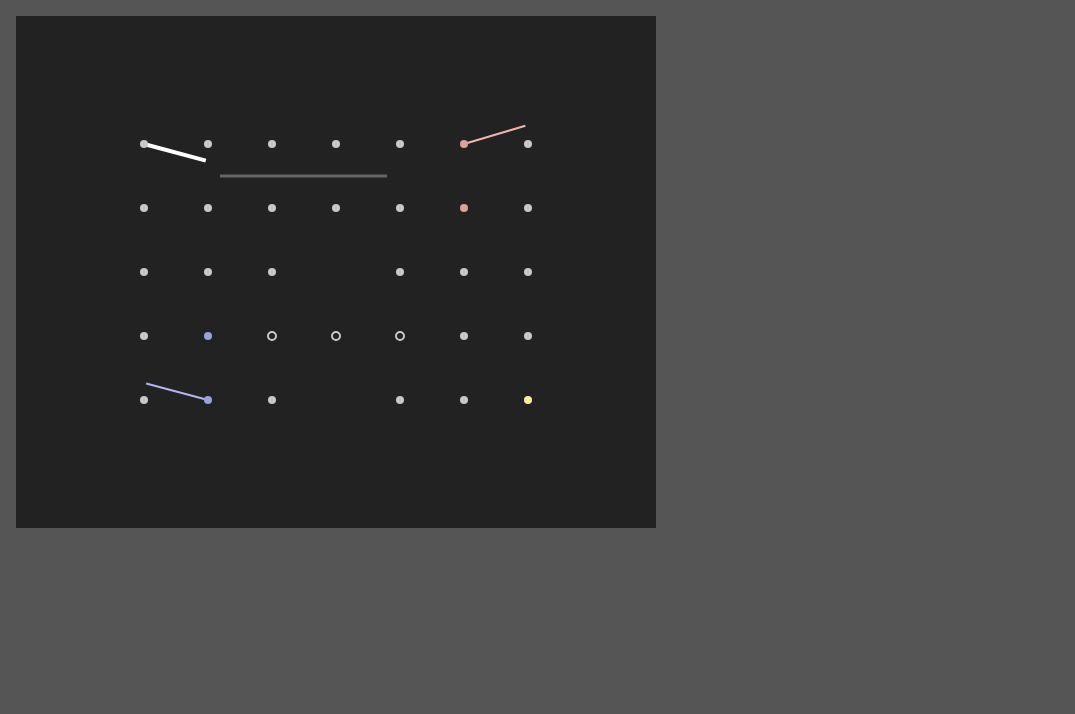
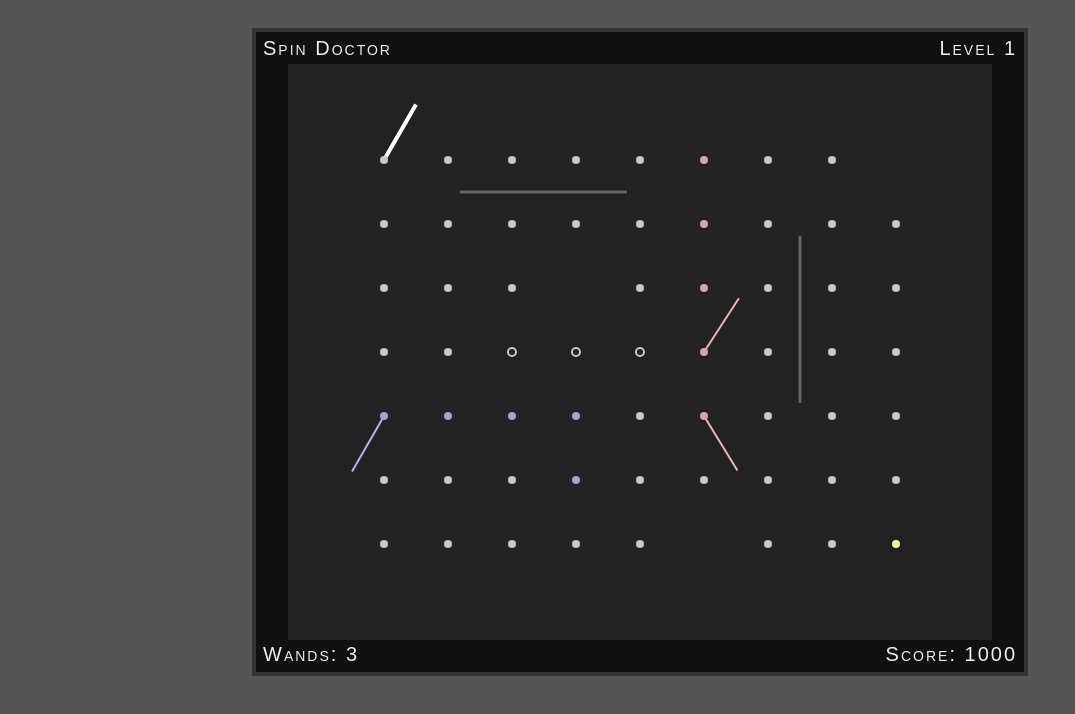
Before and after one commit to araech/SpinDoc, a plain HTML site: page index.html in a window 1280 px wide. Shown: the whole page, without its empty margins (0-1075 px from the left). Drawn offline with nearby package versions, Linux system fonts and the light colour scheme.

Commit message:
Add default bg hud

```diff
--- a/index.html
+++ b/index.html
@@ -18,6 +18,8 @@
         </script>
     </head>
     <body>
+        <div id="stage"></div>
+
         <script>
             window.addEventListener("load", startGame);
         </script>
--- a/spindoc.js
+++ b/spindoc.js
@@ -1,12 +1,22 @@
 const SCALE = 64;
+const MAX_HEIGHT = 7;
+const MAX_WIDTH  = 9;
+
+
+const MASK = {
+    TYPE: 15,
+    EPHEM: 16
+}
 
 const level = {
     grid: [
-        [1, 1, 1, 1, 1, 2, 1],
-        [1, 1, 1, 1, 1, 2, 1],
-        [1, 1, 1, 0, 1, 1, 1],
-        [1, 3, 11, 11, 11, 1, 1],
-        [1, 3, 1, 0, 1, 1, 9]
+        [1, 1, 1, 1, 1, 2, 1, 1, 0],
+        [1, 1, 1, 1, 1, 2, 1, 1, 1],
+        [1, 1, 1, 0, 1, 2, 1, 1, 1],
+        [1, 1, 17, 17, 17, 2, 1, 1, 1],
+        [3, 3, 3, 3, 1, 2, 1, 1, 1],
+        [1, 1, 1, 3, 1, 1, 1, 1, 1],
+        [1, 1, 1, 1, 1, 0, 1, 1, 9]
     ],
     wands: [
         {
@@ -20,13 +30,19 @@ const level = {
             type: 2
         },
         {
+            x: 5,
+            y: 3,
+            type: 2
+        },
+        {
             x: 1,
-            y: 3,
+            y: 4,
             type: 3
         }
     ],
     walls: [
-        { x1: 1.2, y1: 0.5, x2: 3.8, y2: 0.5 }
+        { x1: 1.2, y1: 0.5, x2: 3.8, y2: 0.5 },
+        { x1: 6.5, y1: 1.2, x2: 6.5, y2: 3.8 }
     ]
 }
 
@@ -42,9 +58,9 @@ const Color = {
 }
 
 class Anchor {
-    constructor(x, y, type, ephemeral = 0) {
-        this.x = SCALE * (x + 2);
-        this.y = SCALE * (y + 2);
+    constructor(x, y, type, ephemeral) {
+        this.x = SCALE * x;
+        this.y = SCALE * y;
         this.type = type;
         this.ephemeral = ephemeral;
         this.ephlock = false;
@@ -68,7 +84,7 @@ class Anchor {
         this.fcolor = `rgb(${Color.Wall})`
     }
     getfColor() {
-        return this.ephemeral == 1 ? `rgba(${this.getColor()},0)` : `rgb(${this.getColor()})`;
+        return this.ephemeral == MASK.EPHEM ? `rgba(${this.getColor()},0)` : `rgb(${this.getColor()})`;
     }
     getsColor() {
         return `rgb(${this.getColor()})`
@@ -78,8 +94,8 @@ class Anchor {
 class Wand {
     // fixme, x and y args should be modified based on scale and offset
     constructor (x, y, type, angle = 0, speed = 1.5) {
-        this.x = SCALE * (x + 2);
-        this.y = SCALE * (y + 2);
+        this.x = SCALE * x;
+        this.y = SCALE * y;
         this.type = type;
         this.color = `rgb(${this.getColor()})`;
         this.width = this.getWidth();
@@ -138,10 +154,10 @@ class Wand {
 
 class Wall {
     constructor(sx, sy, dx, dy) {
-        this.x = ~~(SCALE * (sx + 2));
-        this.y = ~~(SCALE * (sy + 2));
-        this.x2 = ~~(SCALE * (dx + 2));
-        this.y2 = ~~(SCALE * (dy + 2));
+        this.x = ~~(SCALE * sx);
+        this.y = ~~(SCALE * sy);
+        this.x2 = ~~(SCALE * dx);
+        this.y2 = ~~(SCALE * dy);
         this.color = this.getColor();
     }
     getColor() {
@@ -198,18 +214,27 @@ $(document).ready(function() {
 
 var gameArea = {
     canvas: document.createElement("canvas"),
+    bgcanvas: document.createElement("canvas"),
     start: function() {
-        this.canvas.width = SCALE * (level.grid[0].length + 3);
-        this.canvas.height = SCALE * (level.grid.length + 3);
-        this.context = this.canvas.getContext("2d");
-        document.body.insertBefore(this.canvas, document.body.childNodes[0]);
-        this.interval = setInterval(updateGameArea, 20);
+        this.canvas.width = SCALE * (MAX_WIDTH + 2);
+        this.canvas.height = SCALE * (MAX_HEIGHT + 2);
+        this.bgcanvas.width = SCALE * (MAX_WIDTH + 3);
+        this.bgcanvas.height = SCALE * (MAX_HEIGHT + 3);
+        this.xos = ~~(SCALE / 2);
+        this.yos = ~~(SCALE / 2);
+        this.ctx = this.canvas.getContext("2d");
+        this.bgctx = this.bgcanvas.getContext("2d");
+        this.canvas.id = "gameui";
+        this.bgcanvas.id = "bgui";
+        document.getElementById("stage").appendChild(this.canvas);
+        document.getElementById("stage").appendChild(this.bgcanvas);
+        this.interval = setInterval(updateGameArea, 25);
 
         this.anchors = [];
         this.wands = [];
         this.walls = [];
         this.load(level);
-
+        this.drawbg();
     },
     load: function(l) {
         // clear existing stacks
@@ -220,8 +245,7 @@ var gameArea = {
         for (var y = 0; y < l.grid.length; y++) {
             for (var x = 0; x < l.grid[0].length; x++) {
                 if (l.grid[y][x] > 0) {
-                    // x, y, type, ephemeral
-                    this.anchors.push(new Anchor(x, y, l.grid[y][x] % 10, ~~(l.grid[y][x] / 10)));
+                    this.anchors.push(new Anchor(x, y, l.grid[y][x] & MASK.TYPE, l.grid[y][x] & MASK.EPHEM));
                 }
             }
         }
@@ -234,53 +258,73 @@ var gameArea = {
             this.walls.push(new Wall(w.x1, w.y1, w.x2, w.y2));
         }
     },
+    offset: function(x, y) {
+        return [x + SCALE + this.xos, y + SCALE + this.yos]
+    },
     clear: function() {
-        this.context.clearRect(0, 0, this.canvas.width, this.canvas.height);
+        this.ctx.clearRect(0, 0, this.canvas.width, this.canvas.height);
     },
     draw: function() {
         for (let i = 0; i < this.walls.length; i++) {
-            this.context.strokeStyle = this.walls[i].color;
-            this.context.lineWidth = 3;
-            this.context.beginPath();
-            this.context.moveTo(this.walls[i].x, this.walls[i].y);
-            this.context.lineTo(this.walls[i].x2, this.walls[i].y2);
-            this.context.closePath();
-            this.context.stroke();
+            this.ctx.strokeStyle = this.walls[i].color;
+            this.ctx.lineWidth = 3;
+            this.ctx.beginPath();
+            this.ctx.moveTo(...this.offset(this.walls[i].x, this.walls[i].y));
+            this.ctx.lineTo(...this.offset(this.walls[i].x2, this.walls[i].y2));
+            this.ctx.closePath();
+            this.ctx.stroke();
 
         }
 
         for (let i = 0; i < this.wands.length; i++) {
             let dest = this.wands[i].getDest();
-            this.context.beginPath();
-            this.context.strokeStyle = this.wands[i].color;
-            this.context.lineWidth = this.wands[i].width;
-            this.context.moveTo(this.wands[i].x, this.wands[i].y);
-            this.context.lineTo(dest.x, dest.y);
-            this.context.closePath();
-            this.context.stroke();
+            this.ctx.beginPath();
+            this.ctx.strokeStyle = this.wands[i].color;
+            this.ctx.lineWidth = this.wands[i].width;
+            this.ctx.moveTo(...this.offset(this.wands[i].x, this.wands[i].y));
+            this.ctx.lineTo(...this.offset(dest.x, dest.y));
+            this.ctx.closePath();
+            this.ctx.stroke();
         }
 
         for (let i = 0; i < this.anchors.length; i++) {
-            this.context.fillStyle = this.anchors[i].fcolor;
-            this.context.beginPath();
-            this.context.arc(this.anchors[i].x, this.anchors[i].y, 4, 0, 2 * Math.PI);
-            this.context.closePath();
-            this.context.fill();
-            if (this.anchors[i].ephemeral == 1) {
-                this.context.strokeStyle = this.anchors[i].scolor;
-                this.context.stroke();
+            this.ctx.fillStyle = this.anchors[i].fcolor;
+            this.ctx.beginPath();
+            this.ctx.arc(...this.offset(this.anchors[i].x, this.anchors[i].y), 4, 0, 2 * Math.PI);
+            this.ctx.closePath();
+            this.ctx.fill();
+            if (this.anchors[i].ephemeral == MASK.EPHEM) {
+                this.ctx.strokeStyle = this.anchors[i].scolor;
+                this.ctx.stroke();
             }
         }
+    },
+    drawbg: function() {
+        this.bgctx.clearRect(0, 0, this.bgcanvas.width, this.bgcanvas.height);
+
+        this.bgctx.fillStyle = "#eee";
+        this.bgctx.font = "20px sans-serif";
+        this.bgctx.fontVariantCaps = "small-caps";
+        this.bgctx.letterSpacing = "2px"
+        this.bgctx.textAlign = "left";
+        this.bgctx.textBaseline = "top";
+        this.bgctx.fillText("Spin Doctor", 7, 7);
+        this.bgctx.textAlign = "right";
+        this.bgctx.fillText("Level 1", this.bgcanvas.width - 7, 7)
+        this.bgctx.textBaseline = "bottom";
+        this.bgctx.textAlign = "left";
+        this.bgctx.fillText("Wands: 3", 7, this.bgcanvas.height - 7);
+        this.bgctx.textAlign = "right";
+        this.bgctx.fillText("Score: 1000", this.bgcanvas.width - 7, this.bgcanvas.height - 7)
     },
     restart: function() {
         clearInterval(this.interval);
         this.load(level);
-        this.interval = setInterval(updateGameArea, 20);
+        this.interval = setInterval(updateGameArea, 25);
     },
     gameOver: function () {
         clearInterval(this.interval);
-        this.context.fillStyle = "rgb(255 255 255)";
-        this.context.fillText("GAME OVER", 30, 50);
+        // draw GAME OVER on this.bgctx
     }
 }
 
@@ -312,7 +356,7 @@ function updateGameArea() {
     }
 
     for (let i = 1; i < gameArea.wands.length; i++) {
-        // These calls to getDest reduce the length of the wand to limit false hits
+        // These calls to getDest reduce the length of the wands to limit false hits
         if (intersect(gameArea.wands[0], gameArea.wands[0].getDest(2), gameArea.wands[i], gameArea.wands[i].getDest(2))) {
             Sounds.lose.play();
             gameArea.restart();
@@ -335,15 +379,14 @@ function updateGameArea() {
         let target = gameArea.anchors[hasTarget];
         if (gameArea.wands[0].controls.swing || gameArea.wands[0].controls.latch) {
             let fromEph = gameArea.anchors.findIndex(v => v.ephlock);
-            if (gameArea.anchors[hasTarget].type == 9) {
+            if (target.type == 9) {
                 Sounds.win.play();
                 gameArea.gameOver();
-            }
-            else {
+            } else {
                 if (fromEph > -1) {
                     gameArea.anchors.splice(fromEph, 1);
                 }
-                if (target.ephemeral == 1 && target.ephlock == false) {
+                if (target.ephemeral == MASK.EPHEM && target.ephlock == false) {
                     target.toggleEph();
                 }
                 Sounds.latch.play();
--- a/style.css
+++ b/style.css
@@ -7,7 +7,27 @@ body {
     background-color: #555;
 }
 
+#stage {
+    width: 768px;
+    height: 640px;
+    overflow: hidden;
+    margin: 32px auto 0px;
+}
+
 canvas {
-    margin: 1rem;
+    position: absolute;
+
+}
+
+#gameui {
+    z-index: 2;
     background-color: #222;
+    margin: 32px 0 0 32px;
+
 }
+
+#bgui {
+    z-index: 1;
+    background-color: #111;
+    outline: 4px solid #333;
+}
```
